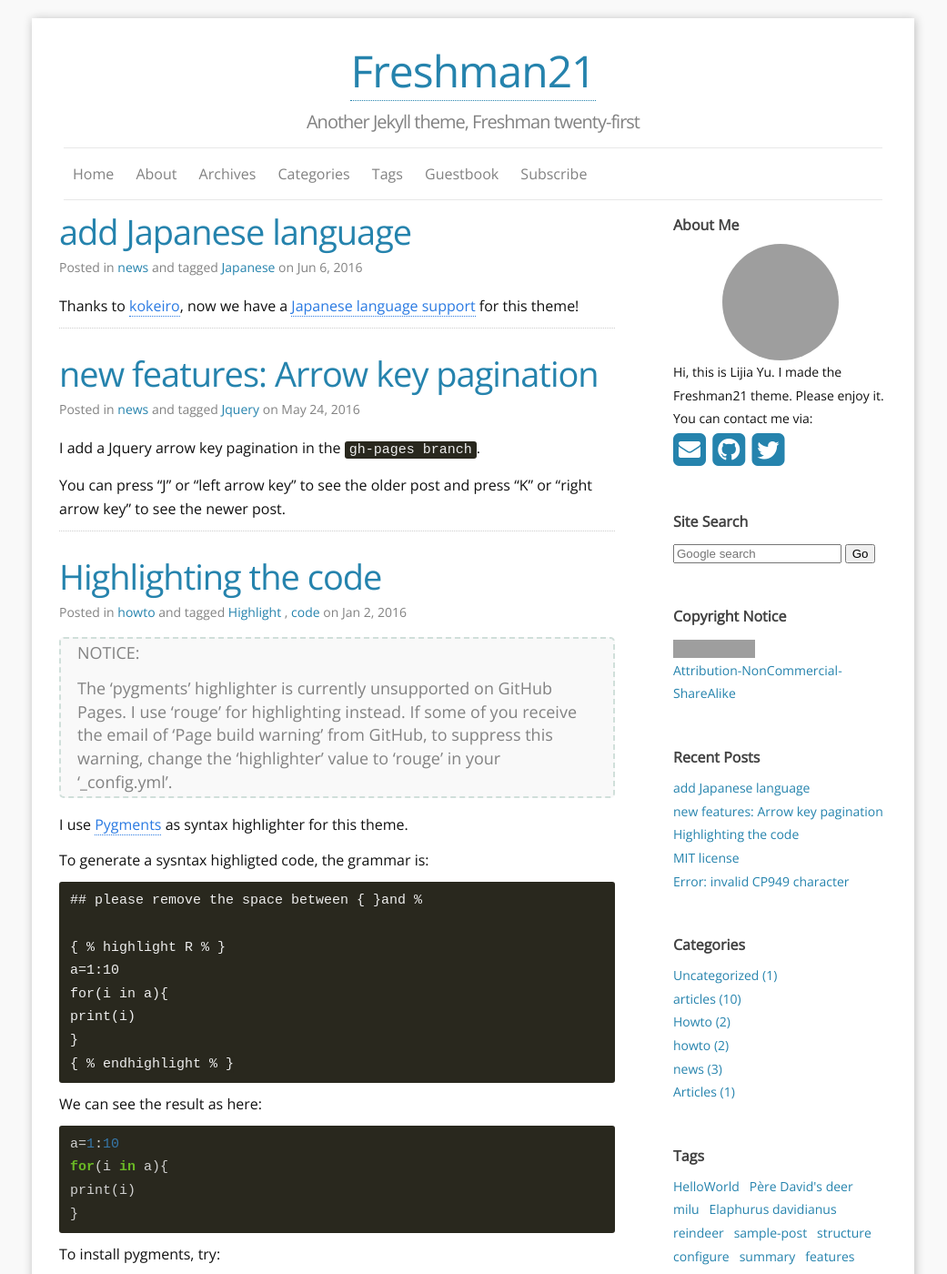
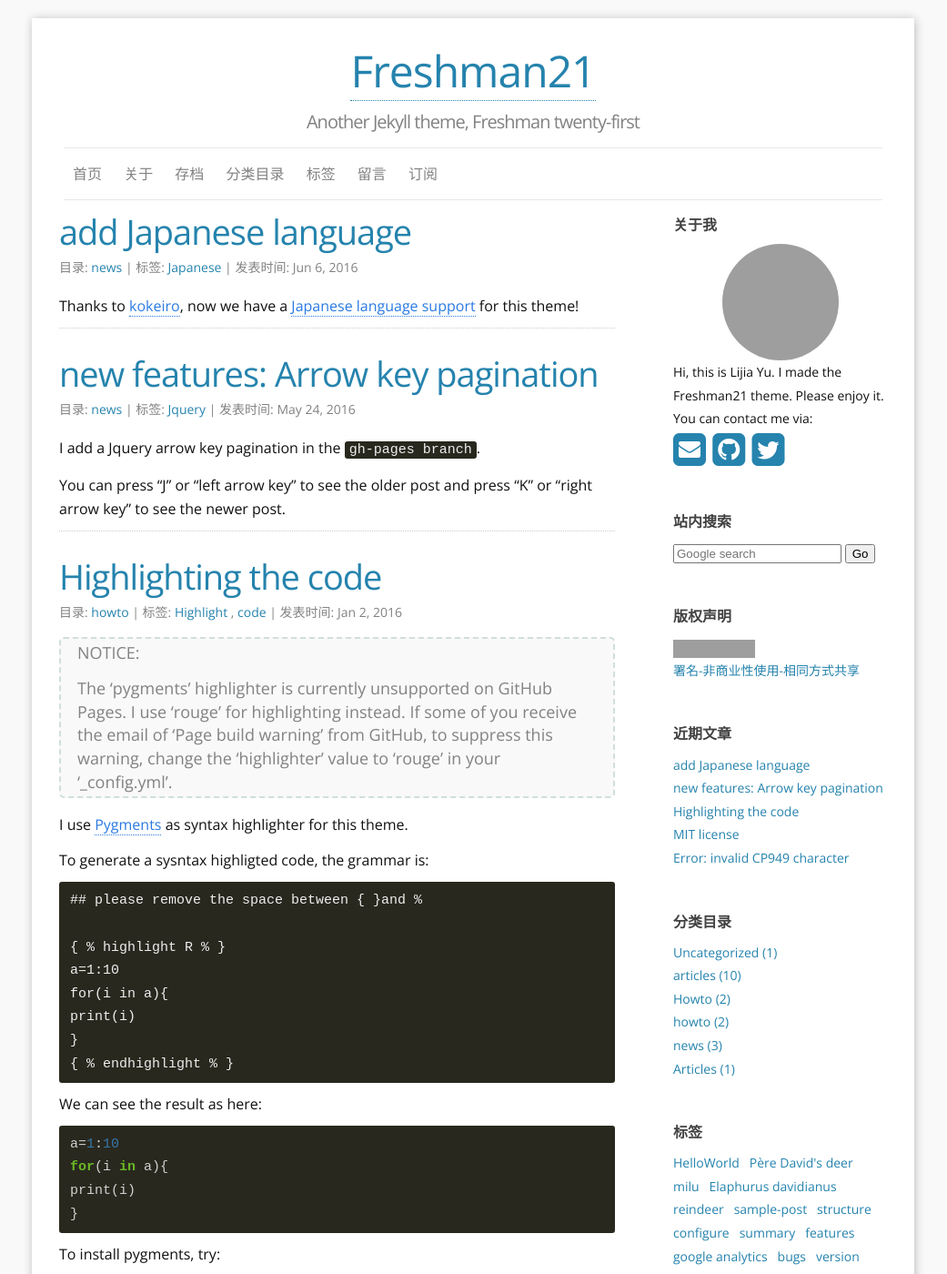
Before and after one commit to yulijia/freshman21, a Jekyll site: the page built from index.html, in a window 1280 px wide and 1400 px high. Shown: the whole window at 91% size, without its empty margins (120-1161 px from the left). Built offline with Jekyll 4.4.1, drawn with Linux system fonts in a browser that asks for light colours; nearby versions of some CDN libraries; the list of posts is cut into pages by our own code; some of the changed text lies outside the part shown; grey boxes are pictures that could not be loaded.

Commit message:
feat(header): using VARIABLES INSIDE YAML FRONT MATTER BLOCK

```diff
--- a/_config.yml
+++ b/_config.yml
@@ -22,7 +22,7 @@ google_analytics_key: UA-57979084-1 # put YOUR key here to enable tracking! (bla
 ### Site setting:
 ShowContactInfo: "True" # Personal Info (twitter,github,email) can be seen on aboutme-sidebar, those info only shown where ShowContactInfo == True
 default_column: "two" # blog style: two columns, if default_column != "two", you will see a one column blog.
-default_locale: "en" # blog sidebar language set, only include: English(en), Chinese (cn) and Japanese (jp)
+default_locale: "cn" # blog sidebar language set, only include: English(en), Chinese (cn) and Japanese (jp)
 
 locales:
     en:
@@ -39,6 +39,10 @@ locales:
       Taggedwith: "and tagged"
       PostDate: "on "
       Google_search: "Site Search"
+      Home: "Home"
+      About: "About"
+      Guestbook: "Guestbook"
+      Subscribe: "Subscribe"
     cn:
       Aboutme: "关于我"
       Archives: "存档"
@@ -53,6 +57,10 @@ locales:
       Taggedwith: "| 标签:"
       PostDate: "| 发表时间: "
       Google_search: "站内搜索"
+      Home: "首页"
+      About: "关于"
+      Guestbook: "留言"
+      Subscribe: "订阅"
     jp:
       Aboutme: "著者"
       Archives: "アーカイブ"
@@ -66,6 +74,11 @@ locales:
       PostedInCategories: "カテゴリー："
       Taggedwith: "| タグ："
       PostDate: "| 投稿日時: "
+      Google_search: "サイト内検索"
+      Home: "ホーム"
+      About: "このブログについて"
+      Guestbook: "メッセージ"
+      Subscribe: "購読"
 
 ### your Blogroll info, only name can shown on the page.
 
--- a/_includes/header.html
+++ b/_includes/header.html
@@ -16,7 +16,7 @@
       <div class="trigger">
         {% for page in site.pages %}
         {% if page.title %}
-        <a class="page-link" href="{{ page.url | prepend: site.baseurl }}">{{ page.title }}</a>
+        <a class="page-link" href="{{ page.url | prepend: site.baseurl }}">{{ page.title | replace: page.title, site.locales[site.default_locale].[page.title] }}</a>
         {% endif %}
         {% endfor %}
       </div>
--- a/_layouts/page.html
+++ b/_layouts/page.html
@@ -4,7 +4,7 @@ layout: default
 <div class="post">
 
   <header class="post-header">
-    <h1 class="post-title">{{ page.title }}</h1>
+    <h1 class="post-title">{{ page.title | replace: page.title, site.locales[site.default_locale].[page.title] }}</h1>
   </header>
 
   <article class="post-content about">
```
